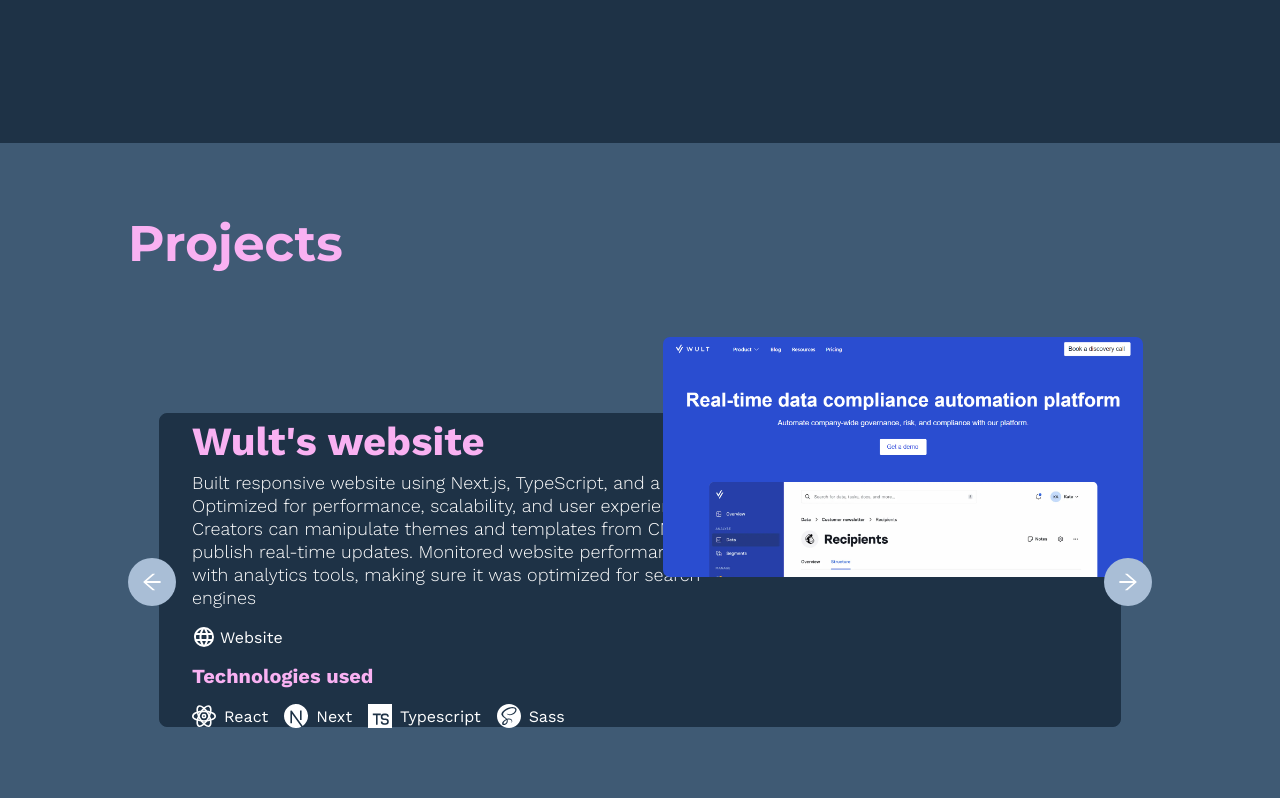
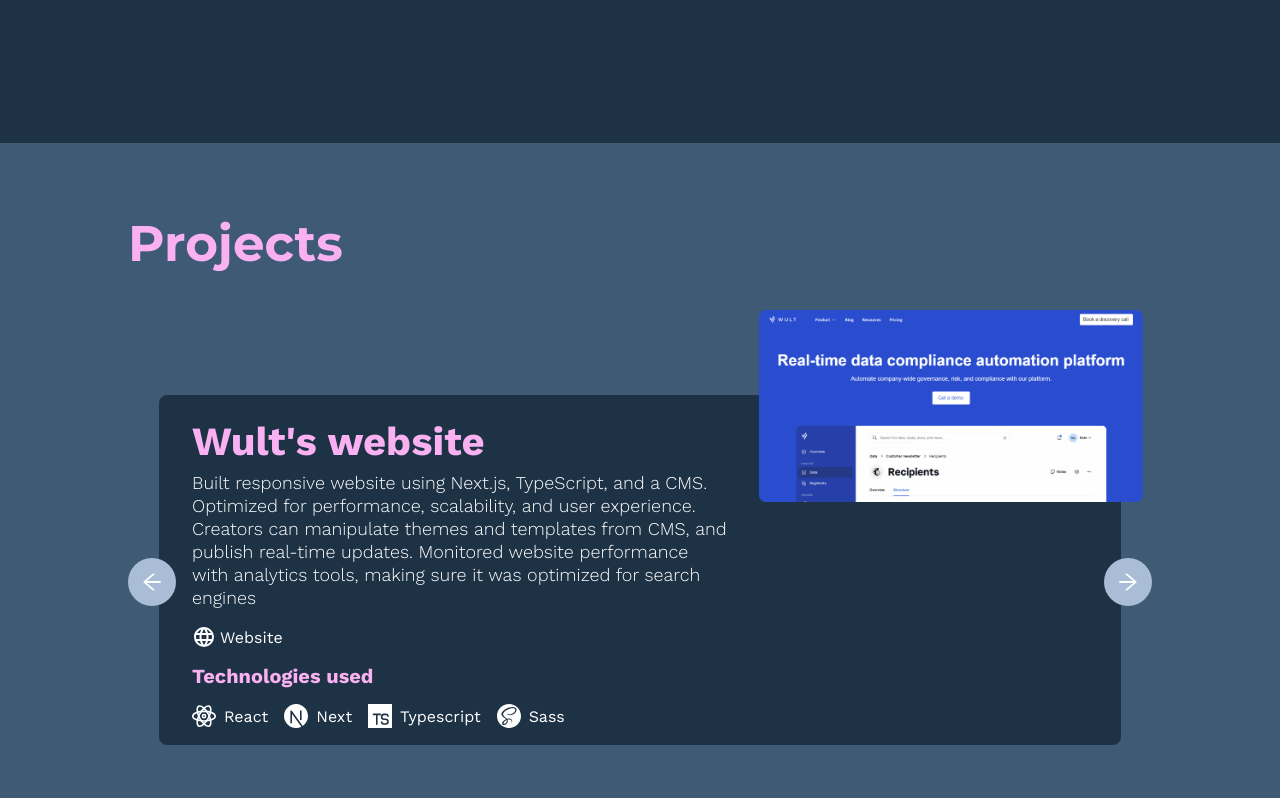
Before and after one commit to NatsGt/portfolio2023, a Next.js app: page / in a window 1280 px wide. Shown: the part 2257-3055 px from the top of the page. Built offline with nearby package versions, Linux system fonts and the light colour scheme.

Commit message:
set image width and height to fit content

```diff
--- a/styles/components/projectcard.module.scss
+++ b/styles/components/projectcard.module.scss
@@ -2,7 +2,7 @@
 
 .cardContainer {
   position: relative;
-  height: 35vh;
+  height: fit-content;
   width: 70vw;
   background-color: $blue-900;
   border: 1px solid $blue-900;
@@ -11,7 +11,7 @@
   padding: 1rem 2rem;
   .imageContainer {
     position: absolute;
-    height: 30vh;
+    width: 30vw;
     aspect-ratio: 2;
     top: -25%;
     right: -2.5%;
```
